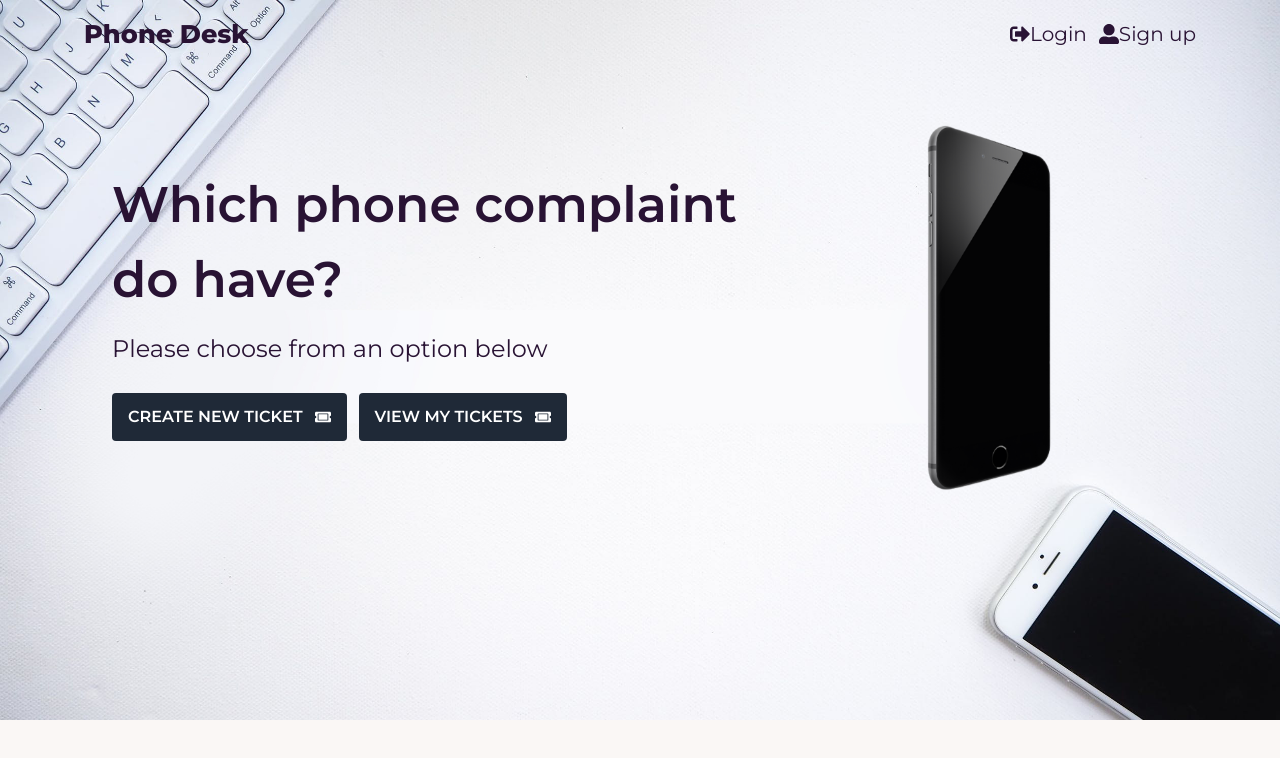
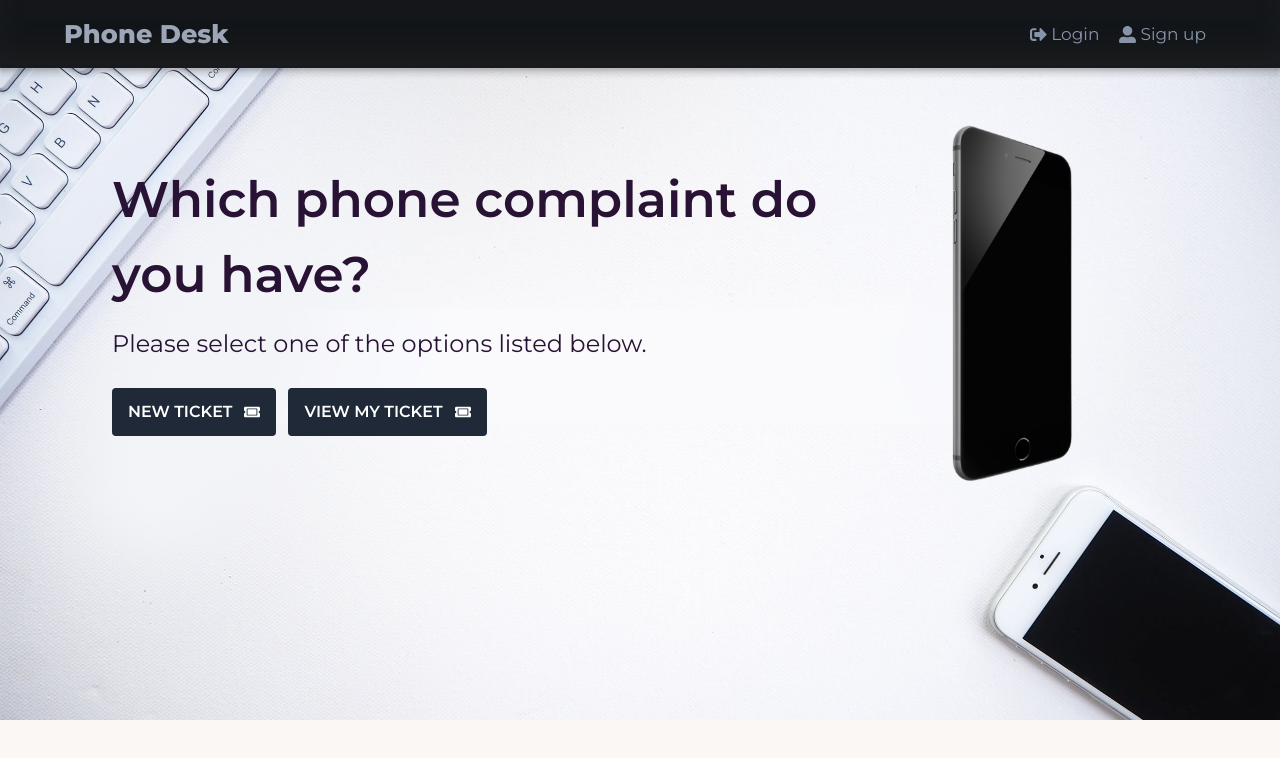
Before and after one commit to Abdulsalam24/MERN-Stack-Project, a React (Create React App) app in the folder frontend/: page / in a window 1280 px wide. Shown: the top 758 px of the page. Built offline with nearby package versions, Linux system fonts and the light colour scheme.

Commit message:
added style to the nav

```diff
--- a/frontend/src/App.js
+++ b/frontend/src/App.js
@@ -16,9 +16,9 @@ function App() {
     <>
       <Router>
         <div className='h-full font-body'>
+          <NavBar />
           <div className="max-w-6xl m-auto ">
 
-            <NavBar />
             <Routes>
               <Route path='/' element={<Home />} />
               <Route path='/login' element={<Login />} />
--- a/frontend/src/asset/styles/app.scss
+++ b/frontend/src/asset/styles/app.scss
@@ -20,6 +20,29 @@ h2 {
   background-color: #434447fc;
 }
 
+nav {
+  background-color: #171A1E;
+  box-shadow: rgba(74, 74, 74, 0.17) 0px -23px 25px 0px inset,
+    rgba(0, 0, 0, 0.15) 0px -36px 30px 0px inset,
+    rgba(0, 0, 0, 0.1) 0px -79px 40px 0px inset, rgba(0, 0, 0, 0.06) 0px 2px 1px,
+    rgba(0, 0, 0, 0.09) 0px 4px 2px, rgba(0, 0, 0, 0.09) 0px 8px 4px;
+    color: #9da6b6;
+
+  .container {
+    .flex {
+      font-size: 17px;
+      a {
+        margin: 0 10px;
+        color: #8793a7;
+      }
+      a.active {
+        color: rgb(202, 202, 202);
+        border-bottom: 2px solid #9da6b6;
+      }
+    }
+  }
+}
+
 .form-control {
   button {
     font-size: clamp(14px, 2vw, 16px);
@@ -28,7 +51,6 @@ h2 {
   select,
   textarea {
     margin: 5px 0 20px;
-
   }
   select {
     outline: solid rgb(235, 235, 235);
--- a/frontend/src/components/NavBar.jsx
+++ b/frontend/src/components/NavBar.jsx
@@ -15,9 +15,9 @@ function NavBar() {
   };
 
   return (
-    <div className="text-base md:text-lg lg:text-xl px-5 mb-14">
-      <header className="flex justify-between items-center py-5">
-        <Link to="/">
+    <nav className="nav text-base md:text-lg lg:text-xl px-5 mb-14">
+      <div className="container flex justify-between items-center py-5 max-w-6xl m-auto ">
+        <Link to="/" className="logo">
           <h1 className="font-bold">Phone Desk</h1>
         </Link>
         <ul className="flex">
@@ -27,19 +27,19 @@ function NavBar() {
             </button>
           ) : (
             <>
-              <Link to="/login" className="flex items-center ">
+              <Link to="/login" className="flex gap-1 items-center ">
                 <FaSignOutAlt /> <li> Login</li>
               </Link>
 
-              <Link to="/register" className="flex items-center ml-3 ">
+              <Link to="/register" className="flex gap-1 items-center ml-3 ">
                 <FaUserAlt />
                 <li> Sign up</li>
               </Link>
             </>
           )}
         </ul>
-      </header>
-    </div>
+      </div>
+    </nav>
   );
 }
 
--- a/frontend/src/pages/Home.jsx
+++ b/frontend/src/pages/Home.jsx
@@ -51,11 +51,10 @@ function Home() {
     <div className="max">
       <div className="flex gap-5 flex-col md:flex-row justify-between mt-12 items-center">
         <div>
-
           <div className="text-center md:text-left">
-            <h2>Which phone complaint do have?</h2>
+            <h2>Which phone complaint do you have?</h2>
             <p className="my-4 text-base md:text-xl lg:text-2xl">
-              Please choose from an option below
+              Please select one of the options listed below.
             </p>
           </div>
 
@@ -63,7 +62,7 @@ function Home() {
             <div className="my-3">
               <Link to="/create-ticket">
                 <button className="btn">
-                  Create new Ticket <FaTicketAlt className="ml-3" />
+                  new Ticket <FaTicketAlt className="ml-3" />
                 </button>
               </Link>
             </div>
@@ -71,7 +70,7 @@ function Home() {
             <div className="my-3">
               <Link to="/tickets">
                 <button className="btn">
-                  View my Tickets <FaTicketAlt className="ml-3" />
+                  View my Ticket <FaTicketAlt className="ml-3" />
                 </button>
               </Link>
             </div>
```
